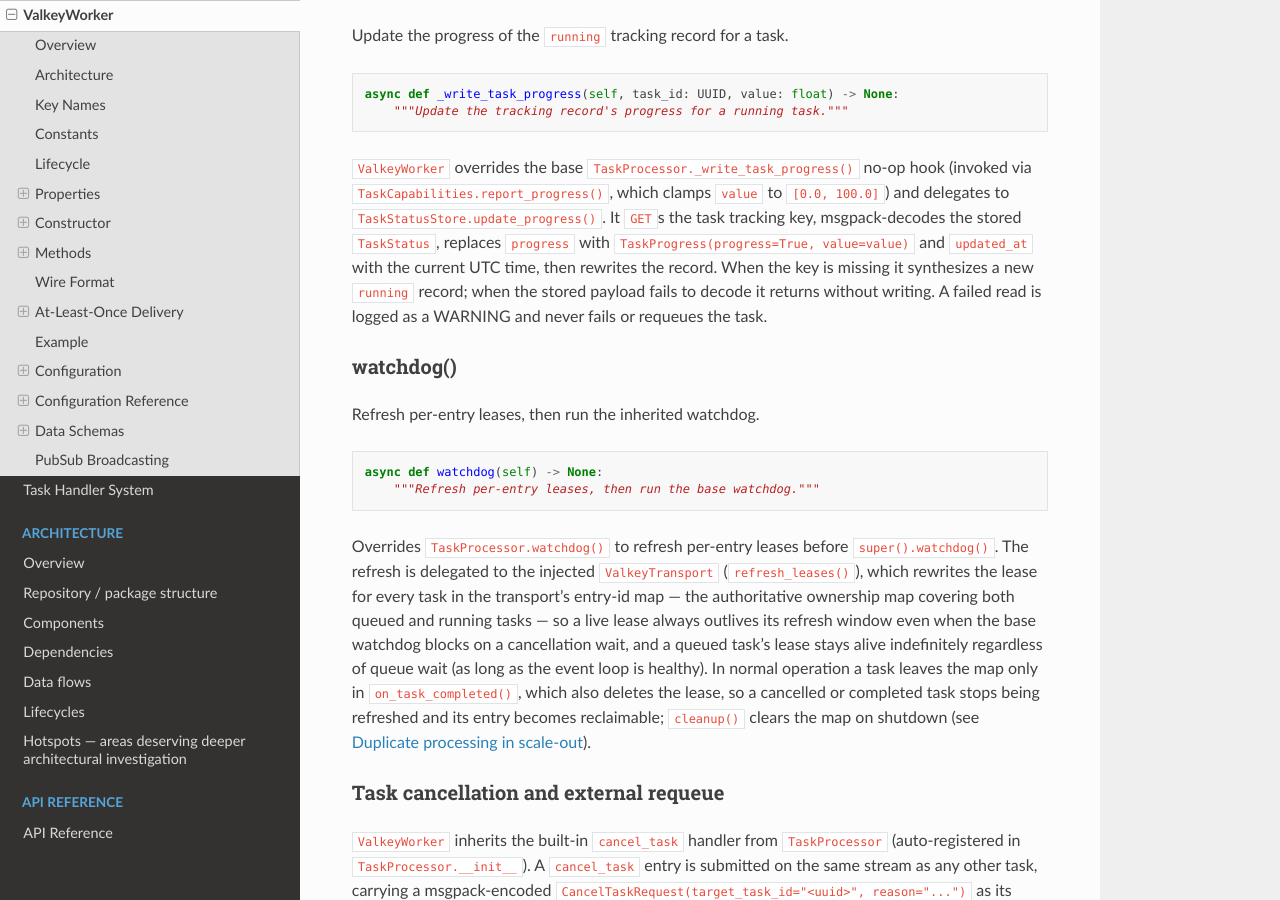
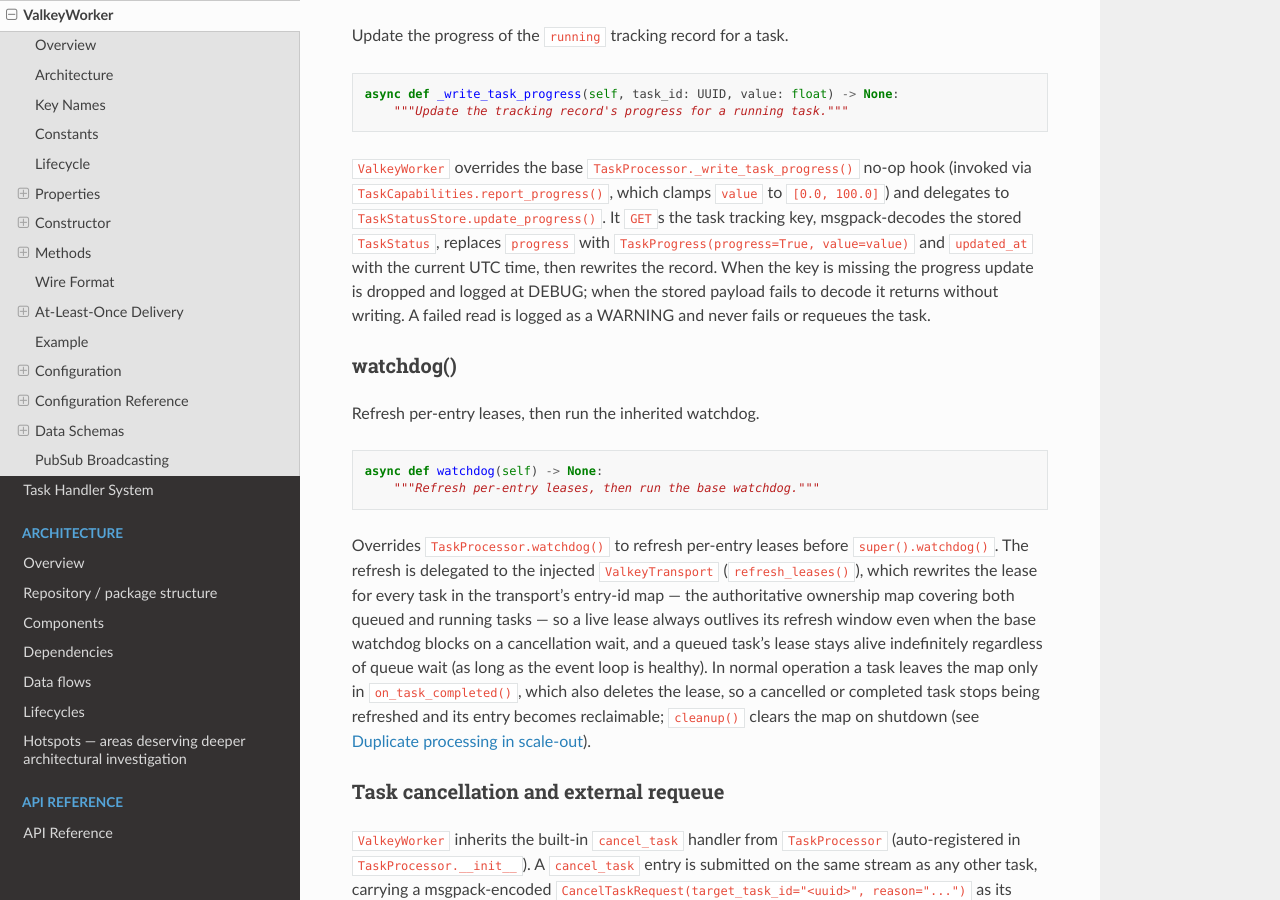
Before and after one commit to bond-anton/scietex.service, a Sphinx documentation site: the page built from docs/valkey_worker.md, in a window 1280 px wide and 900 px high, scrolled down 7766 px. Built offline with Sphinx 7.4.7 and the Read the Docs theme 3.1.0, drawn with Linux system fonts in a browser that asks for light colours.

Commit message:
fix(v4.3): drop progress updates for missing tracking records (AR-095)
`TaskStatusStore.update_progress` no longer synthesizes a default
`running` record when the tracking key is missing. The store's charter is
observability, not correctness, so it must not invent facts: a missing
record now stays missing instead of becoming a plausible-but-wrong entry
with an empty task name and a fabricated `created_at`.

The miss is logged at DEBUG (not WARNING) because a low
`task_tracking_ttl` would otherwise turn it into a log storm; WARNING
remains reserved for transport errors.

Unchanged: the read-modify-write path for a present record, the silent
`DecodeError` return, the `client is None` return, and the transport-error
WARNING plus `report_failure`.

Tests: 292 passed (baseline 291 + `test_write_task_progress_missing_record_is_noop`).

```diff
--- a/docs/valkey_worker.md
+++ b/docs/valkey_worker.md
@@ -364,10 +364,10 @@ no-op hook (invoked via `TaskCapabilities.report_progress()`, which clamps
 the task tracking key, msgpack-decodes the stored
 `TaskStatus`, replaces `progress` with
 `TaskProgress(progress=True, value=value)` and `updated_at` with the current
-UTC time, then rewrites the record. When the key is missing it synthesizes a
-new `running` record; when the stored payload fails to decode it returns
-without writing. A failed read is logged as a WARNING and never fails or
-requeues the task.
+UTC time, then rewrites the record. When the key is missing the progress
+update is dropped and logged at DEBUG; when the stored payload fails to
+decode it returns without writing. A failed read is logged as a WARNING and
+never fails or requeues the task.
 
 ### watchdog()
 
```
Also changed, not shown: docs/architecture/components.md (+2 -1 lines), 2 other files.
